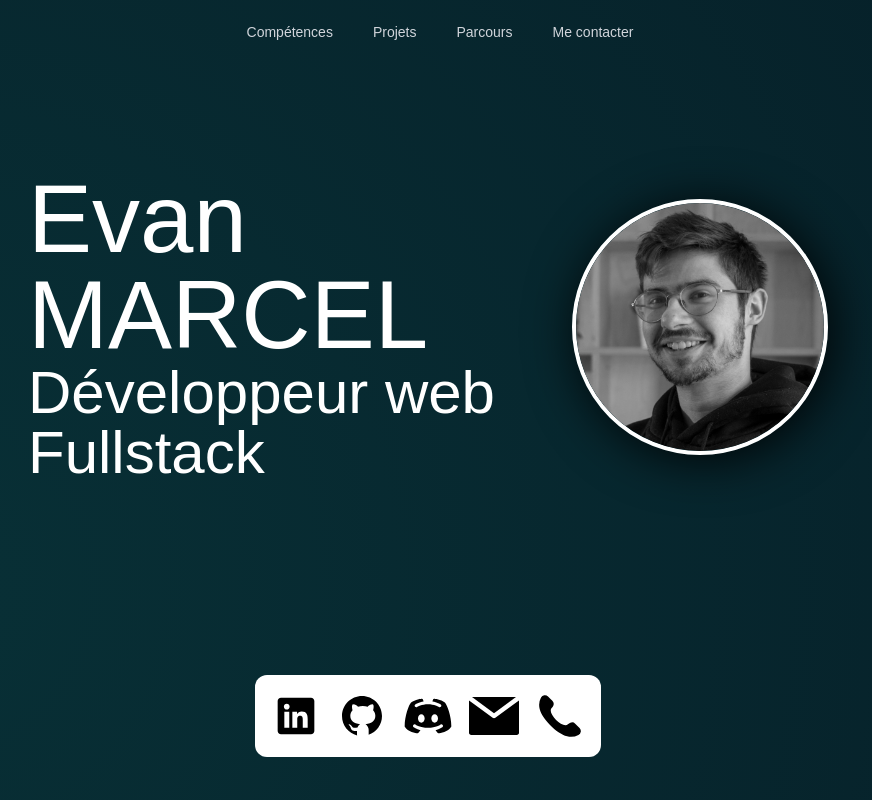
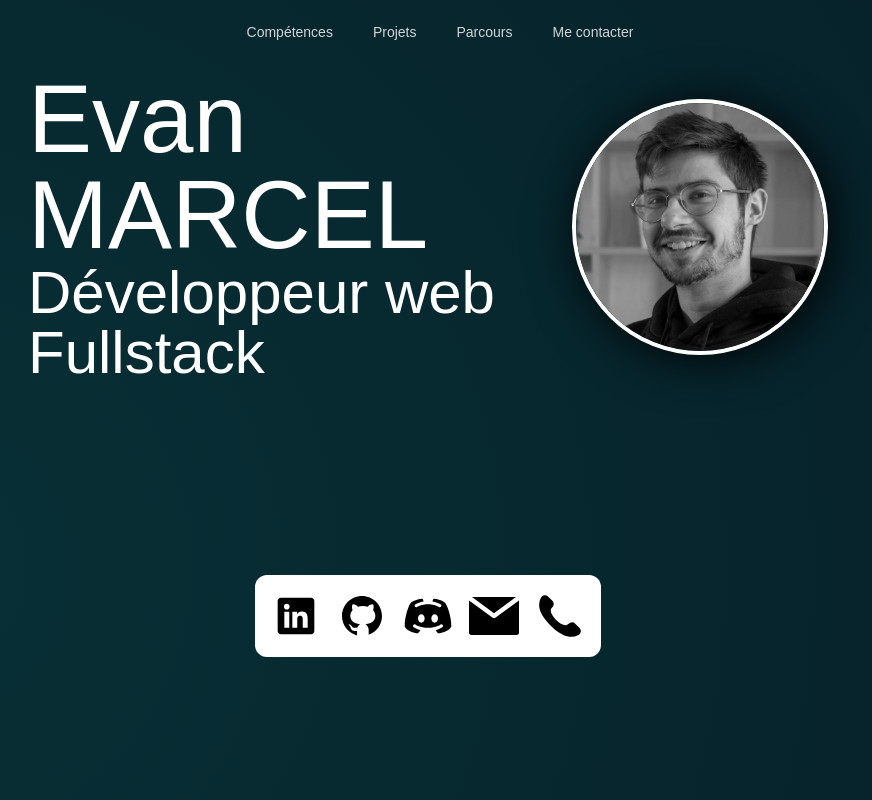
Before and after one commit to DreamsEvz/portfolio-next, a Next.js app: page / in a window 1280 px wide. Shown: the top 800 px of the page, without its empty margins (212-1084 px from the left). Built offline with nearby package versions, Linux system fonts and the light colour scheme; a web font is replaced by a local one.

Commit message:
fix mt for presentation

```diff
--- a/src/app/components/presentation.tsx
+++ b/src/app/components/presentation.tsx
@@ -5,7 +5,7 @@ import Image from 'next/image';
 const Presentation = () => {
 
     return (
-        <section className="w-full h-screen flex justify-center flex-col">
+        <section className="w-full h-screen flex justify-center flex-col mt-[-100px]">
             <div className='flex justify-center'>
                 <div className="flex-col-reverse flex items-center gap-4 md:w-3/4 md:h-full md:flex md:justify-center md:gap-16 md:flex-row">
                     <div className='w-1/2'>
```
